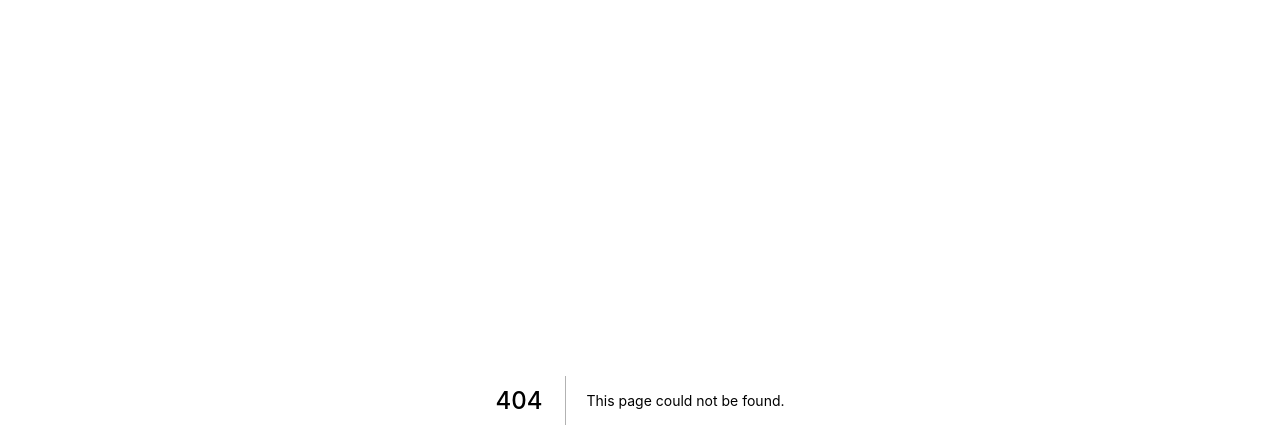
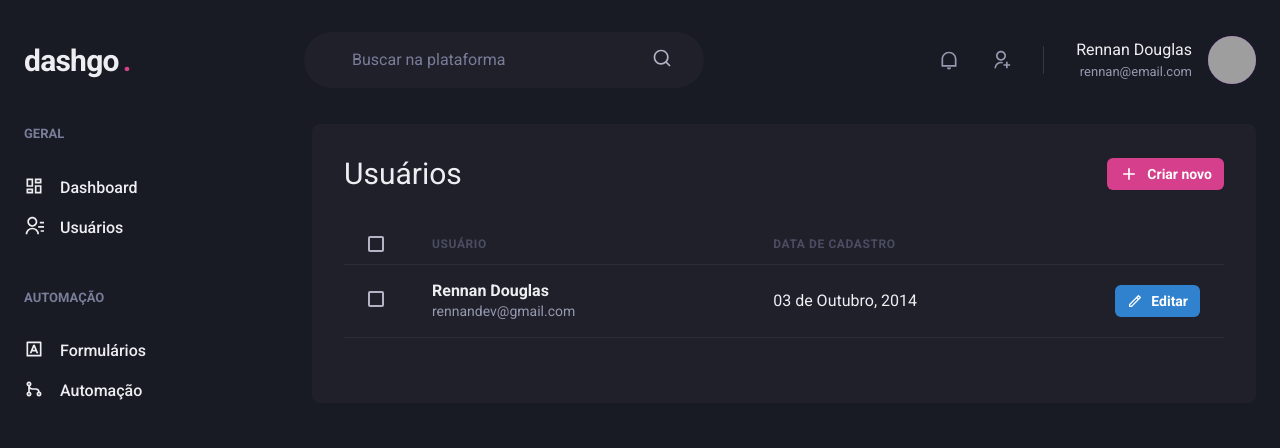
Before and after one commit to RennanD/dashgo, a Next.js app: page /users in a window 1280 px wide. Before the commit this address had no page. Shown: the top 448 px of the page. Built offline with nearby package versions, Linux system fonts and the light colour scheme; grey boxes are pictures that could not be loaded.

Commit message:
feat: create users table

```diff
--- a/src/components/Sidebar.tsx
+++ b/src/components/Sidebar.tsx
@@ -23,7 +23,7 @@
               </Text>
             </Link>
 
-            <Link href="/dashboard" display="flex" align="center">
+            <Link href="/users" display="flex" align="center">
               <Icon as={RiContactsLine} fontSize="20" />
               <Text marginLeft="4" fontWeight="medium">
                 Usuários
--- /dev/null
+++ b/src/pages/users/index.tsx
@@ -0,0 +1,94 @@
+import {
+  Box,
+  Button,
+  Checkbox,
+  Flex,
+  Heading,
+  Icon,
+  Table,
+  Tbody,
+  Td,
+  Th,
+  Thead,
+  Tr,
+  Text,
+} from '@chakra-ui/react';
+import { RiAddLine, RiPencilLine } from 'react-icons/ri';
+
+import { Header } from '../../components/Header';
+import { Sidebar } from '../../components/Sidebar';
+
+export default function UserList(): JSX.Element {
+  return (
+    <Box>
+      <Header />
+      <Flex
+        width="100%"
+        marginY="6"
+        maxWidth={1480}
+        marginX="auto"
+        paddingX="6"
+      >
+        <Sidebar />
+        <Box flex="1" borderRadius={8} background="gray.800" padding="8">
+          <Flex marginBottom="8" justify="space-between" align="center">
+            <Heading size="lg" fontWeight="normal">
+              Usuários
+            </Heading>
+
+            <Button
+              as="a"
+              size="sm"
+              fontSize="sm"
+              colorScheme="pink"
+              leftIcon={<Icon fontSize="20" as={RiAddLine} />}
+            >
+              Criar novo
+            </Button>
+          </Flex>
+
+          <Table colorScheme="whiteAlpha">
+            <Thead>
+              <Tr>
+                <Th paddingX="6" color="gray.300" width="8">
+                  <Checkbox colorScheme="pink" />
+                </Th>
+                <Th>Usuário</Th>
+                <Th>Data de cadastro</Th>
+                <Th width="8" />
+              </Tr>
+            </Thead>
+            <Tbody>
+              <Tr>
+                <Td paddingX="6">
+                  <Checkbox colorScheme="pink" />
+                </Td>
+                <Td>
+                  <Box>
+                    <Text fontWeight="bold">Rennan Douglas</Text>
+                    <Text fontSize="sm" color="gray.300">
+                      rennandev@gmail.com
+                    </Text>
+                  </Box>
+                </Td>
+                <Td>03 de Outubro, 2014</Td>
+                <Td>
+                  <Button
+                    as="a"
+                    size="sm"
+                    fontSize="sm"
+                    colorScheme="blue"
+                    leftIcon={<Icon fontSize="16" as={RiPencilLine} />}
+                    _hover={{ cursor: 'pointer' }}
+                  >
+                    Editar
+                  </Button>
+                </Td>
+              </Tr>
+            </Tbody>
+          </Table>
+        </Box>
+      </Flex>
+    </Box>
+  );
+}
```
